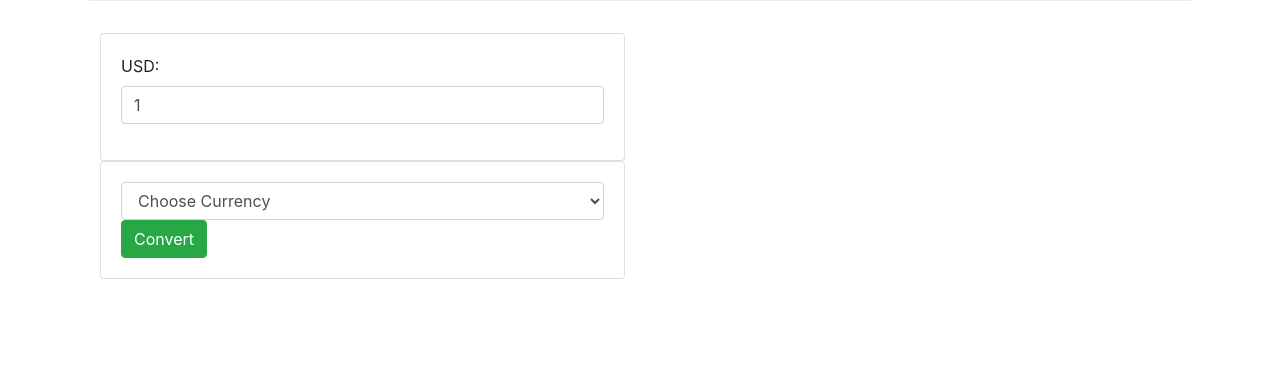
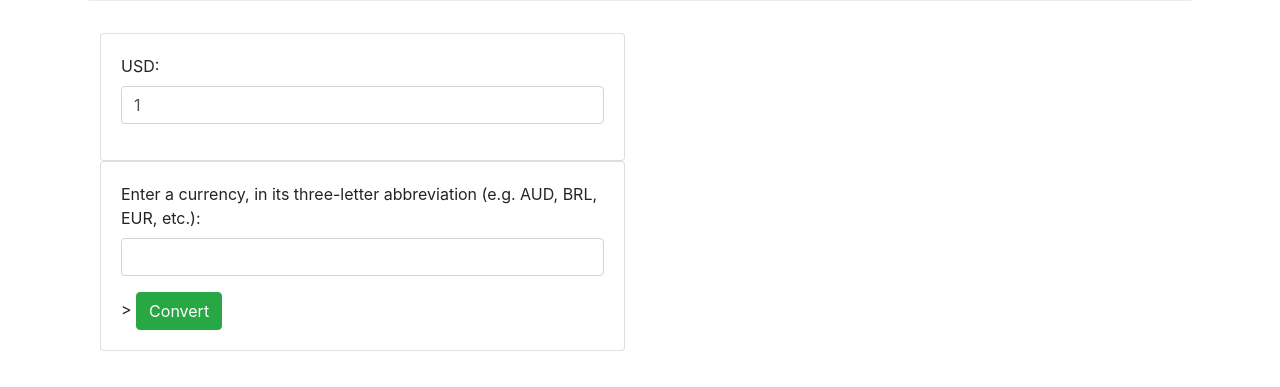
Before and after one commit to dani-t-codes/currency-exchange, a website built with webpack: page src/index.html in a window 1280 px wide. Shown: the part 183-570 px from the top of the page. Built offline with nearby package versions, Linux system fonts and the light colour scheme.

Commit message:
Replace dropdown with text input

```diff
--- a/src/index.html
+++ b/src/index.html
@@ -27,14 +27,10 @@
             <div class="col-6">
               <div class="card">
                 <div class="card-body">
-                  <select id="currencyConversion" class="form-control">
-                    <option value="disabled" selected disabled> Choose Currency </option>
-                    <option value="AUD"> AUD (Australian Dollar)</option>
-                    <option value="BRL"> BRL (Brazilian Real)</option>
-                    <option value="EGP"> EGP (Egyptian Pound)</option>
-                    <option value="EUR"> EUR (Euro)</option>
-                    <option value="IDR"> IDR (Indonesian Rupiah)</option>
-                    <option value="MAR"> MAR (Martian Money)</option>
+                  <div class="form-group">
+                    <label for="currency">Enter a currency, in its three-letter abbreviation <form action=""></form> (e.g. AUD, BRL, EUR, etc.):</label>
+                    <input id="currency" class="form-control" type="text">
+                  </div>>
                   </select>
                   <button type="submit" class="btn btn-success" id="convertButton">Convert</button>
                 </div>
```
